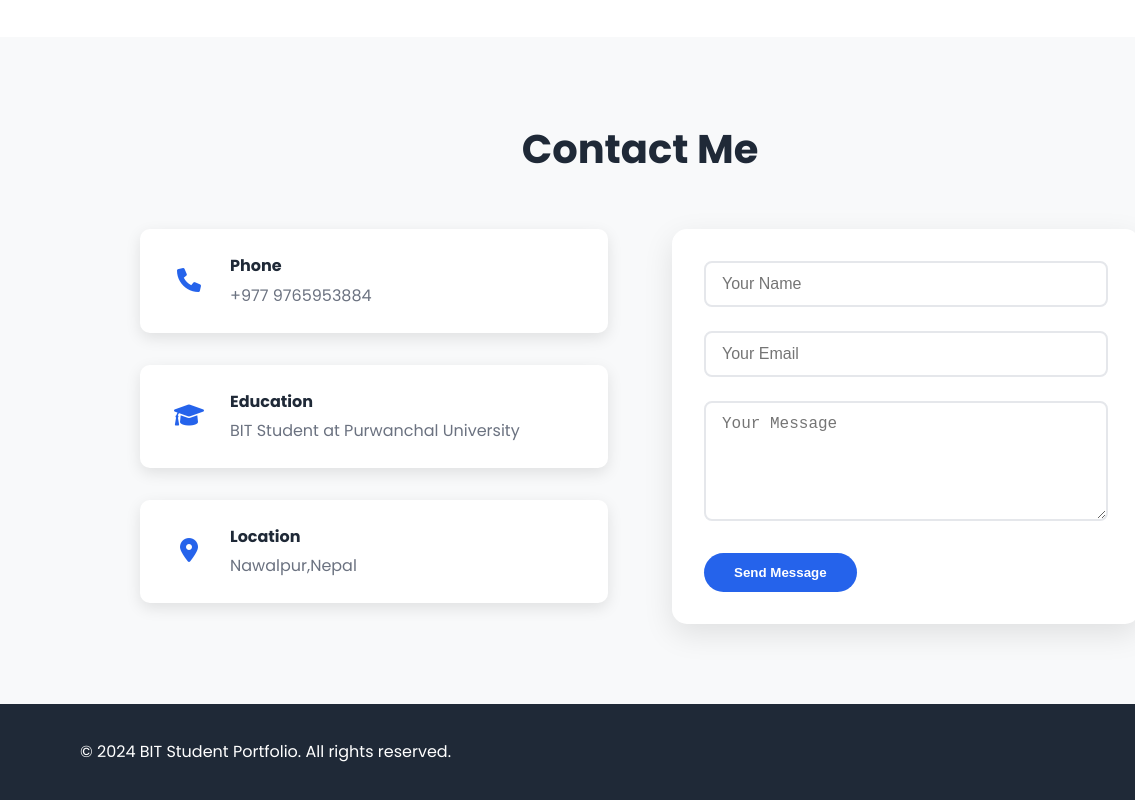
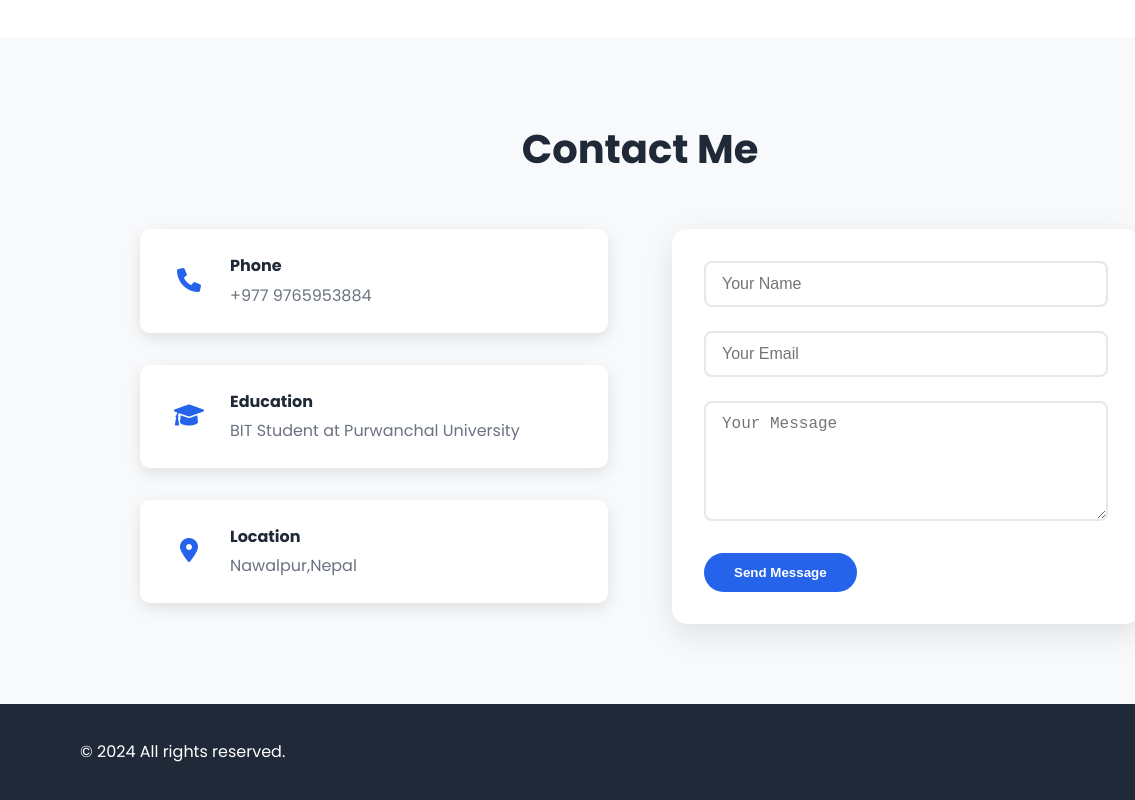
Before and after one commit to Pradip-kafle/my-first-portfolio, a plain HTML site: page index.html in a window 1280 px wide. Shown: the part 2922-3722 px from the top of the page, 0-1135 px from the left. Drawn offline with Linux system fonts and the light colour scheme.

Commit message:
Update index.html

```diff
--- a/index.html
+++ b/index.html
@@ -230,7 +230,7 @@
     <footer class="footer">
         <div class="container">
             <div class="footer-content">
-                <p>&copy; 2024 BIT Student Portfolio. All rights reserved.</p>
+                <p>&copy; 2024 All rights reserved.</p>
                 <div class="social-links">
                     <a href="https://www.linkedin/in/pradip-kafle-591b17360/" class="social-link"><i class="fab fa-linkedin"></i></a>
                     <a href="https://github.com/Pradip-kafle" target="_blank" class="social-link"><i class="fab fa-github"></i></a>
```
